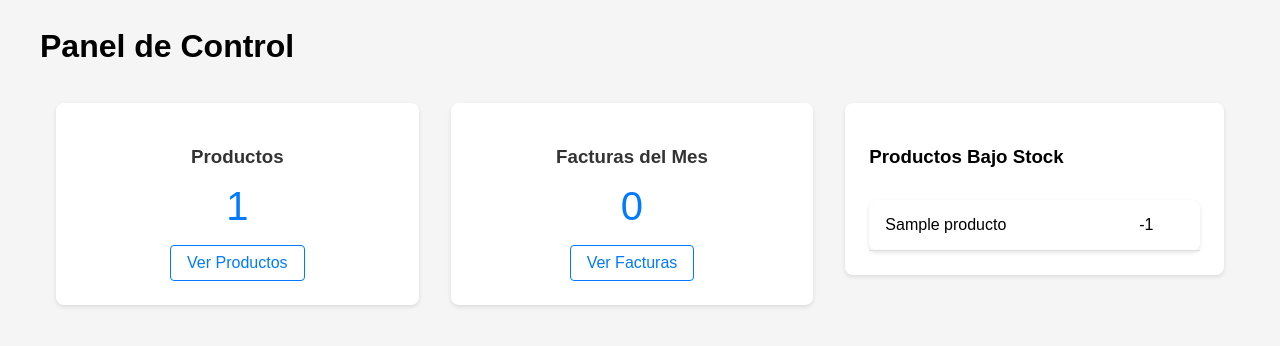
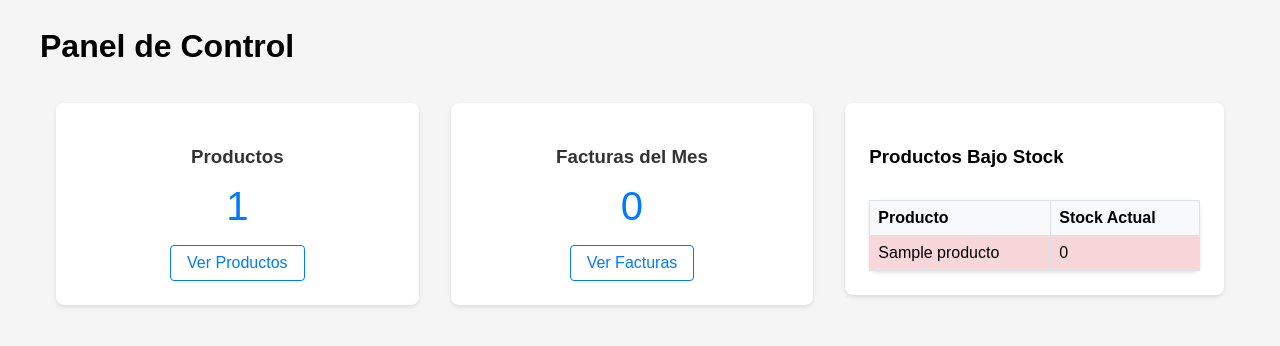
Before and after one commit to TerryBRC/syselectrohogar, a PHP site: page /syselectrohogar/views/dashboard.php in a window 1280 px wide. Shown: the part 153-499 px from the top of the page. Run offline with PHP 8.4, Linux system fonts and the light colour scheme; a user stored in the database is signed in; tables that the repository leaves empty hold one stand-in row (values such as "Sample post").

Commit message:
stock minimo en dashboard arreglado

```diff
--- a/assets/js/dashboard.js
+++ b/assets/js/dashboard.js
@@ -41,22 +41,35 @@ async function fetchDashboardData() {
 }
 
 function updateLowStockTable(table, products) {
-    if (!products.length) {
-        table.innerHTML = `
+    const tbody = table.querySelector('tbody');
+
+    if (!products || !products.length) {
+        tbody.innerHTML = `
             <tr>
-                <td colspan="2" class="text-center">No hay productos con stock bajo</td>
+                <td colspan="3" class="text-center">No hay productos con stock bajo</td>
             </tr>
         `;
         return;
     }
 
-    table.innerHTML = products.map(product => `
-        <tr>
+    tbody.innerHTML = products.map(product => `
+        <tr class="${product.stock_actual <= 5 ? 'critical-stock' : 'low-stock'}">
             <td>${product.Nombre}</td>
             <td class="text-center">${product.stock_actual}</td>
         </tr>
     `).join('');
 }
 
+// Add some CSS styles
+const style = document.createElement('style');
+style.textContent = `
+    .low-stock { background-color: #fff3cd; }
+    .critical-stock { background-color: #f8d7da; }
+    .low-stock-table { width: 100%; border-collapse: collapse; }
+    .low-stock-table th, .low-stock-table td { padding: 8px; border: 1px solid #dee2e6; }
+    .low-stock-table th { background-color: #f8f9fa; }
+`;
+document.head.appendChild(style);
+
 // Initialize dashboard
 document.addEventListener('DOMContentLoaded', fetchDashboardData);
--- a/controllers/dashboard_controller.php
+++ b/controllers/dashboard_controller.php
@@ -38,13 +38,15 @@ try {
         $facturasDelMes = $factura->getCountByDateRange($firstDayOfMonth, $lastDayOfMonth);
 
         // Get low stock products
-        $productosStockBajo = $inventario->getLowStockProducts();
+        $stockThreshold = defined('STOCK_ALERT_THRESHOLD') ? STOCK_ALERT_THRESHOLD : 10;
+        $productosStockBajo = $inventario->getLowStockProducts($stockThreshold);
 
         echo json_encode([
             'success' => true,
             'totalProductos' => $totalProductos,
             'facturasDelMes' => $facturasDelMes,
-            'productosStockBajo' => $productosStockBajo
+            'productosStockBajo' => $productosStockBajo,
+            'stockThreshold' => $stockThreshold
         ]);
     } else {
         echo json_encode([
--- a/models/inventario.php
+++ b/models/inventario.php
@@ -56,20 +56,27 @@ class Inventario {
     public function getLowStockProducts() {
         $threshold = defined('STOCK_ALERT_THRESHOLD') ? STOCK_ALERT_THRESHOLD : 10;
 
+        try {
             $query = "SELECT p.ID_Producto, p.Nombre,
                       COALESCE(SUM(CASE
                           WHEN i.TipoMovimiento = 'Entrada' THEN i.Cantidad
-                      ELSE -i.Cantidad END), 0) as stock_actual
+                          WHEN i.TipoMovimiento LIKE 'Traslado%' OR i.TipoMovimiento = 'Venta' THEN -i.Cantidad
+                          ELSE 0 END), 0) as stock_actual
                       FROM productos p
                       LEFT JOIN inventario i ON p.ID_Producto = i.ID_Producto AND i.Activo = 1
                       WHERE p.Activo = 1
                       GROUP BY p.ID_Producto, p.Nombre
-                  HAVING stock_actual <= :threshold";
+                      HAVING stock_actual <= :threshold
+                      ORDER BY stock_actual ASC";
 
             $stmt = $this->conn->prepare($query);
             $stmt->bindParam(':threshold', $threshold, PDO::PARAM_INT);
             $stmt->execute();
             return $stmt->fetchAll(PDO::FETCH_ASSOC);
+        } catch (PDOException $e) {
+            error_log("Error getting low stock products: " . $e->getMessage());
+            return [];
+        }
     }
 
     public function getTotalMovements() {
--- a/views/dashboard.php
+++ b/views/dashboard.php
@@ -37,8 +37,14 @@ $producto = new Producto($db);
             <div class="dashboard-card">
                 <h3>Productos Bajo Stock</h3>
                 <table id="lowStockTable" class="low-stock-table">
+                    <thead>
+                        <tr>
+                            <th>Producto</th>
+                            <th>Stock Actual</th>
+                        </tr>
+                    </thead>
                     <tbody>
-                        <!-- Contenido dinámico -->
+                        <!-- JavaScript will populate this -->
                     </tbody>
                 </table>
             </div>
```
Lines whose indentation alone changed are shown as unchanged.
